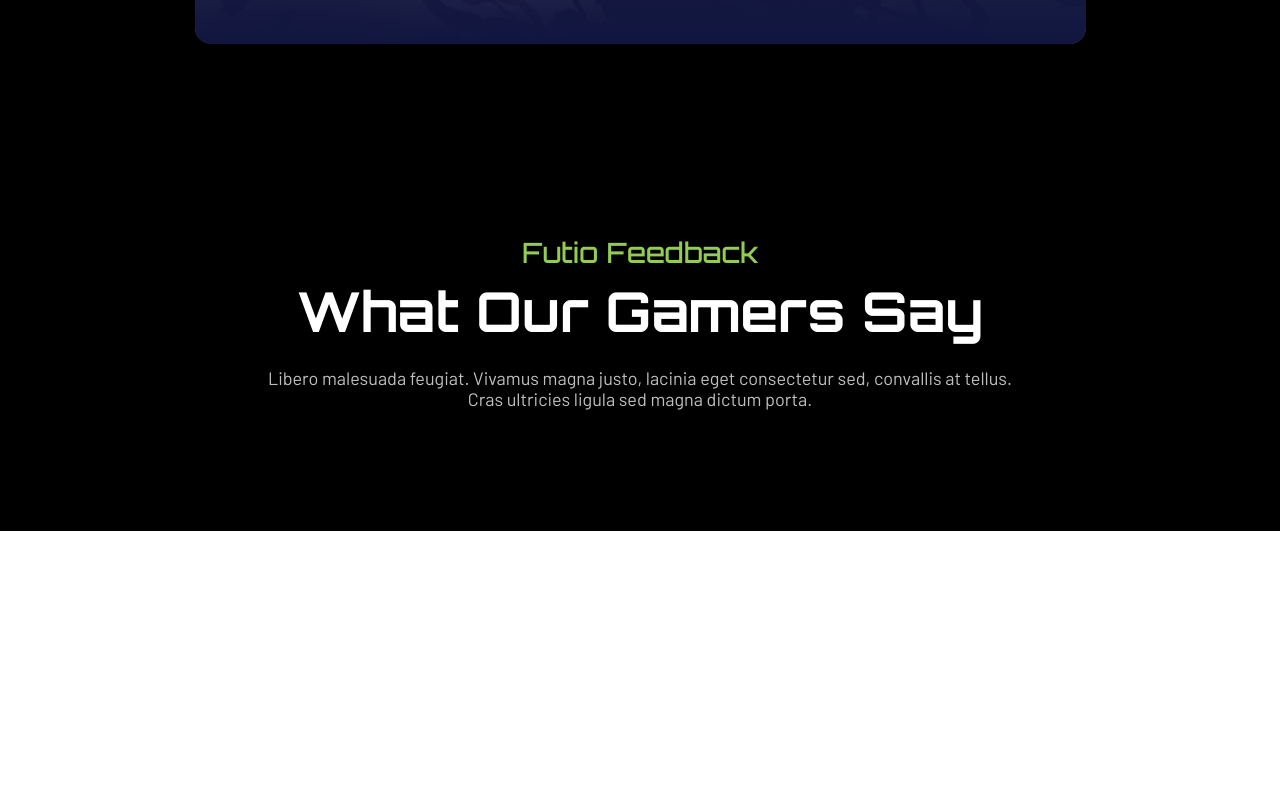
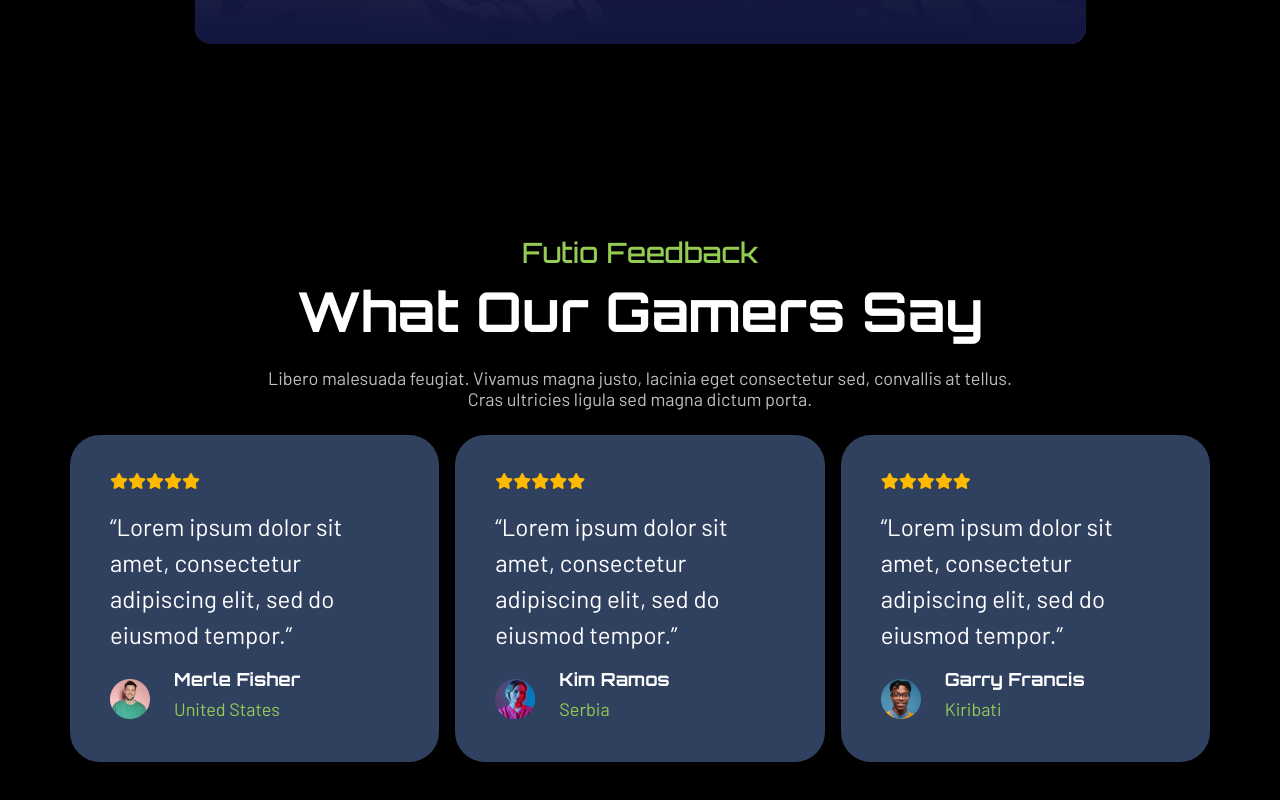
Before and after one commit to kapolandia/proj-html-vuejs, a Vue app: page / in a window 1280 px wide. Shown: the part 5022-5822 px from the top of the page. Before the commit the page ends 5553 px from the top, so only its background shows below. Built offline with nearby package versions, Linux system fonts and the light colour scheme.

Commit message:
add "Feedback" section

```diff
--- a/src/components/HomeFeedback.vue
+++ b/src/components/HomeFeedback.vue
@@ -10,7 +10,41 @@
             <h3 class="secondary-color">Futio Feedback</h3>
             <h2>What Our Gamers Say</h2>
             <h5 class="secondary-font py-3">Libero malesuada feugiat. Vivamus magna justo, lacinia eget consectetur sed, convallis at tellus. <br> Cras ultricies ligula sed magna dictum porta.</h5>
-
+            <div class="row d-flex">
+                <div class="col my-card me-3 text-start">
+                    <i class="fa-solid fa-star"></i><i class="fa-solid fa-star"></i><i class="fa-solid fa-star"></i><i class="fa-solid fa-star"></i><i class="fa-solid fa-star"></i>
+                    <p class="mt-3">“Lorem ipsum dolor sit amet, consectetur adipiscing elit, sed do eiusmod tempor.”</p>
+                    <div class="d-flex align-items-center">
+                        <img src="../assets/img/testimonials-image-1.png" alt="">
+                        <div class="ms-4">
+                            <h6 class="testimonial-name">Merle Fisher </h6>
+                            <h6 class="testimonial-nation">United States</h6>
+                        </div>
+                    </div>
+                </div>
+                <div class="col my-card me-3 text-start">
+                    <i class="fa-solid fa-star"></i><i class="fa-solid fa-star"></i><i class="fa-solid fa-star"></i><i class="fa-solid fa-star"></i><i class="fa-solid fa-star"></i>
+                    <p class="mt-3">“Lorem ipsum dolor sit amet, consectetur adipiscing elit, sed do eiusmod tempor.”</p>
+                    <div class="d-flex align-items-center">
+                        <img src="../assets/img/testimonials-image-3.png" alt="">
+                        <div class="ms-4">
+                            <h6 class="testimonial-name">Kim Ramos </h6>
+                            <h6 class="testimonial-nation">Serbia</h6>
+                        </div>
+                    </div>
+                </div>
+                <div class="col my-card text-start">
+                    <i class="fa-solid fa-star"></i><i class="fa-solid fa-star"></i><i class="fa-solid fa-star"></i><i class="fa-solid fa-star"></i><i class="fa-solid fa-star"></i>
+                    <p class="mt-3">“Lorem ipsum dolor sit amet, consectetur adipiscing elit, sed do eiusmod tempor.”</p>
+                    <div class="d-flex align-items-center">
+                        <img src="../assets/img/testimonials-image-2.png" alt="">
+                        <div class="ms-4">
+                            <h6 class="testimonial-name">Garry Francis</h6>
+                            <h6 class="testimonial-nation">Kiribati</h6>
+                        </div>
+                    </div>
+                </div>
+            </div>
         </div>
     </div>
 </template>
@@ -39,4 +73,38 @@
         font-size: 18px;
         font-weight: 400;
     }
+
+    .my-card{
+        background-color: variable.$brand-blue;
+        border-radius: 30px;
+        padding: 34px 40px;
+        i{
+            color: #ffba00;
+        }
+    }
+
+    p{
+        font-size: 24px;
+        font-family: "Barlow", sans-serif;
+        font-weight: 400;
+        color: variable.$brand-white;
+    }
+
+    .testimonial-name{
+        font-weight: 700;
+        font-size: 18px;
+        color: variable.$brand-white;
+    }
+
+    .testimonial-nation{
+        font-size: 18px;
+        font-family: "Barlow", sans-serif;
+        font-weight: 400;
+        color: variable.$secondary-color;
+    }
+
+    img{
+        width: 40px;
+        height: 40px;
+    }
 </style>
```
